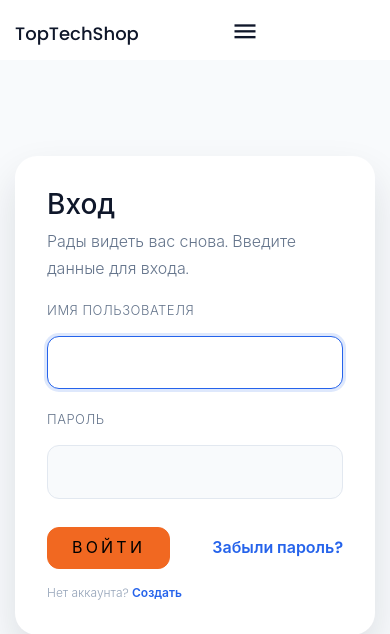
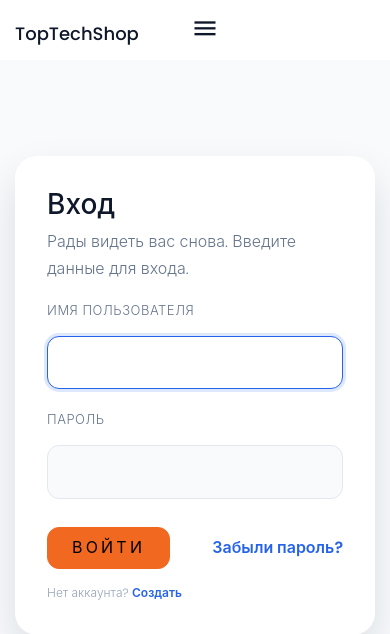
Before and after one commit to vladzverev2006-creator/toptechshop, a Django app: page /accounts/ in a window 390 px wide. Shown: the top 634 px of the page. Run offline with Django 4.2, Linux system fonts and the light colour scheme; some libraries are stand-ins or nearby versions; some web fonts are replaced.

Commit message:
Style error pages and adjust mobile menu icon

```diff
--- a/static/logis/css/custom.css
+++ b/static/logis/css/custom.css
@@ -426,23 +426,8 @@ input:focus, textarea:focus, select:focus {
     top: 50%;
     transform: translateY(-50%);
   }
-}
-
-@media (max-width: 1199px) {
-  .site-navbar .site-menu-toggle {
-    right: -24px;
+  .site-menu-toggle .icon-menu {
+    display: block;
+    transform: translateX(40px);
   }
 }
-
-@media (max-width: 1199px) {
-  .site-navbar .site-menu-toggle {
-    right: -24px;
-  }
-}
-
-@media (max-width: 1199px) {
-  .site-menu-toggle .icon-menu {
-    position: relative;
-    right: -40px;
-  }
-}
--- a/templates/base.html
+++ b/templates/base.html
@@ -16,7 +16,7 @@
     <link rel="stylesheet" href="{% static 'logis/fonts/flaticon/font/flaticon.css' %}">
     <link rel="stylesheet" href="{% static 'logis/css/aos.css' %}">
     <link rel="stylesheet" href="{% static 'logis/css/style.css' %}">
-    <link rel="stylesheet" href="{% static 'logis/css/custom.css' %}?v=20260222n">
+    <link rel="stylesheet" href="{% static 'logis/css/custom.css' %}?v=20260223a">
     <link rel="icon" href="{% static 'logis/images/favicon.png' %}" type="image/png">
     {% block styles %}{% endblock %}
     <title>{% block title %}TopTechShop{% endblock %}</title>
```
